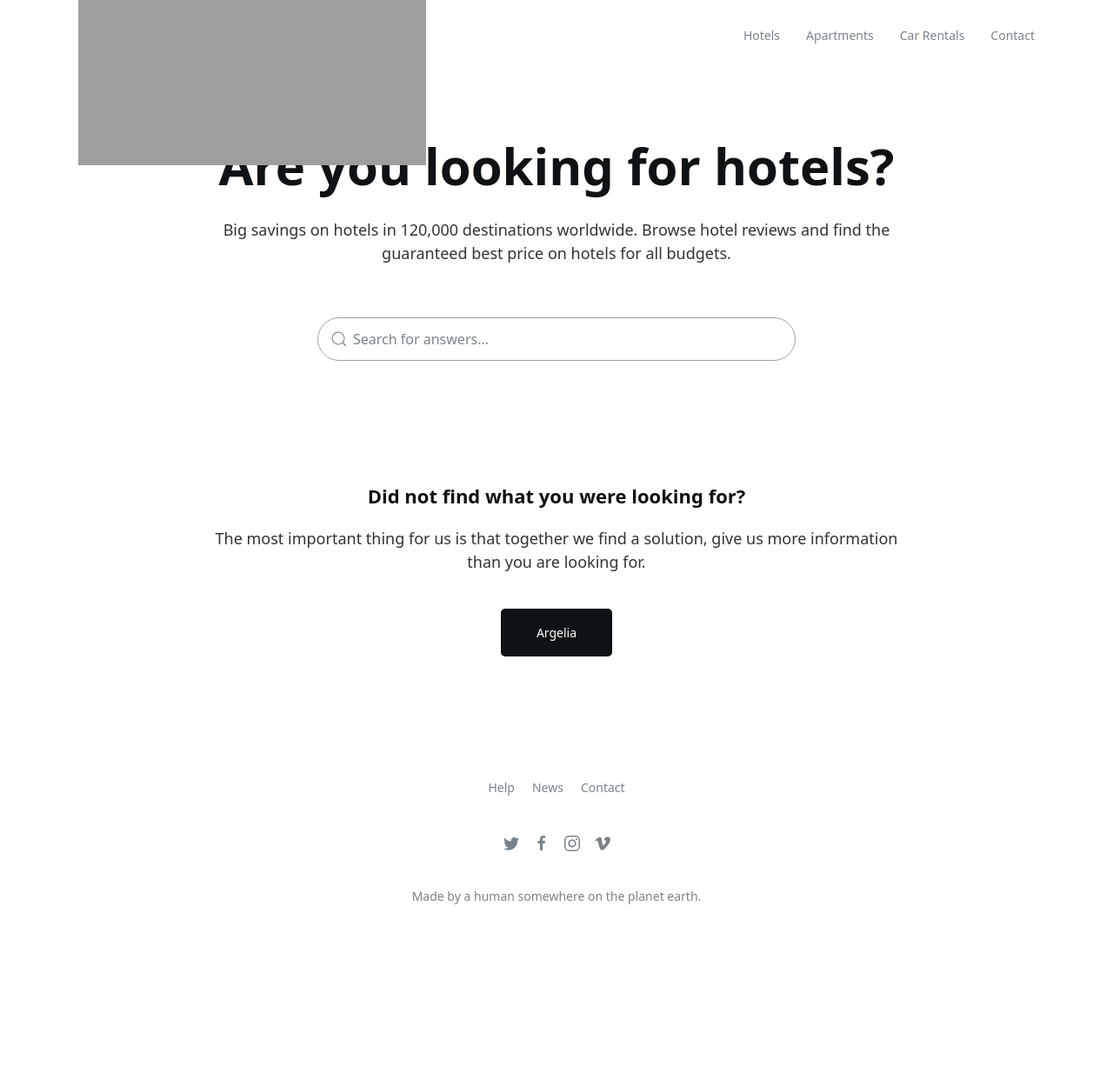
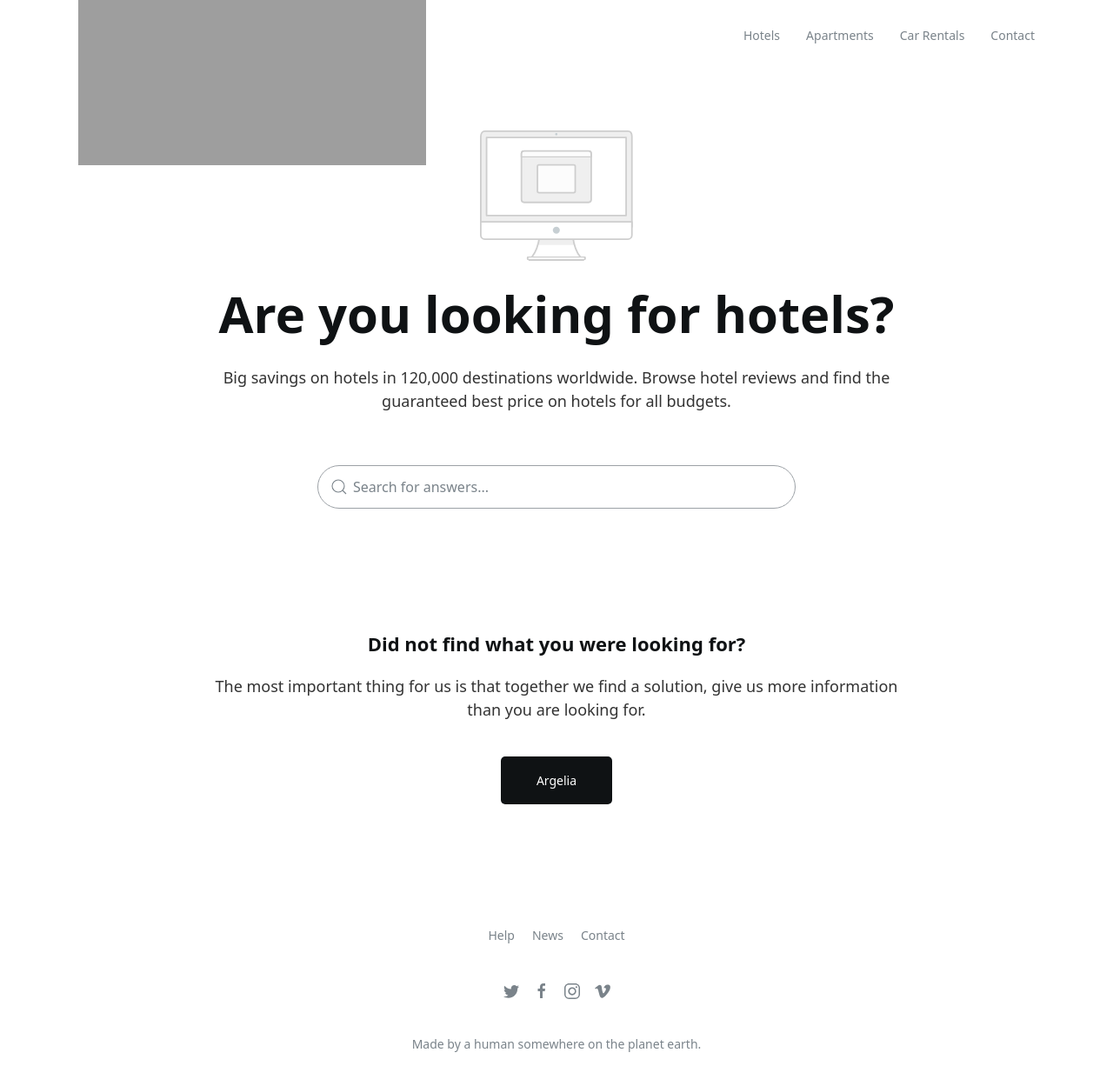
Before and after one commit to jelmii/jelmii.github.io, a Jekyll site: the page built from index.md, in a window 1280 px wide and 1281 px high. Shown: the top 1249 px of the window at 87% size. Built offline with Jekyll 4.4.1, drawn with Linux system fonts in a browser that asks for light colours.

Commit message:
Update index.md

```diff
--- a/index.md
+++ b/index.md
@@ -3,16 +3,11 @@ layout: home
 hero:
     title: Are you looking for hotels?
     subtitle: Big savings on hotels in 120,000 destinations worldwide. Browse hotel reviews and find the guaranteed best price on hotels for all budgets.
-
+    image: imac.svg
     search: true
 cta:
-    image: imac.svg
     title: Did not find what you were looking for?
     subtitle: The most important thing for us is that together we find a solution, give us more information than you are looking for.
     button_text: Argelia
     button_url: /contact/
 ---
-
-<div uk-lightbox>
-    <a class="uk-button uk-button-default" href="images/photo.jpg">Open Lightbox</a>
-</div>
```
